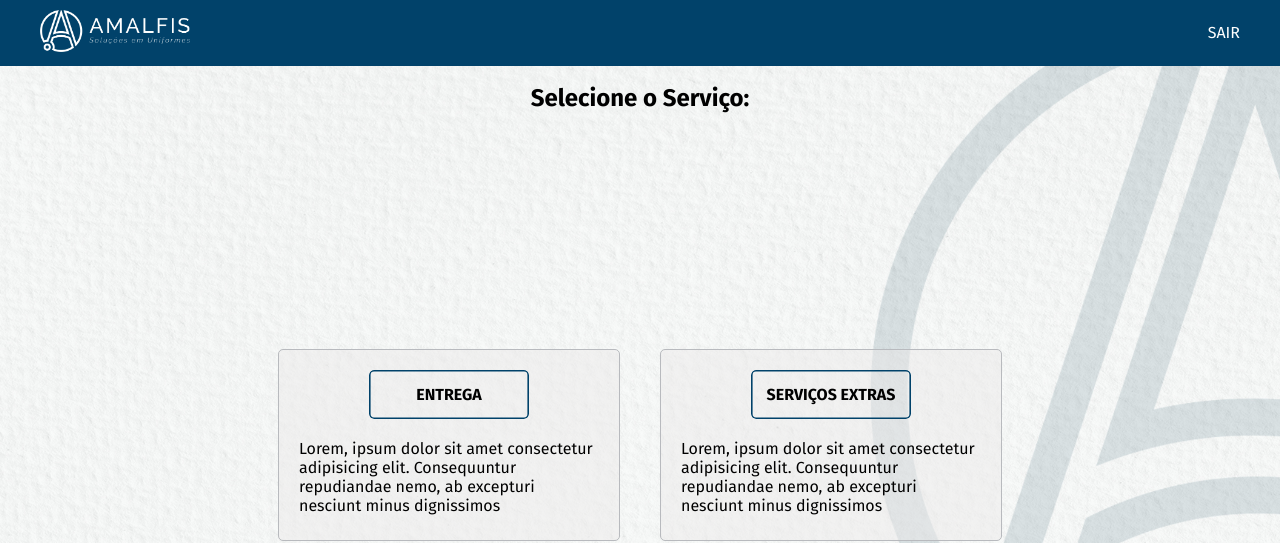
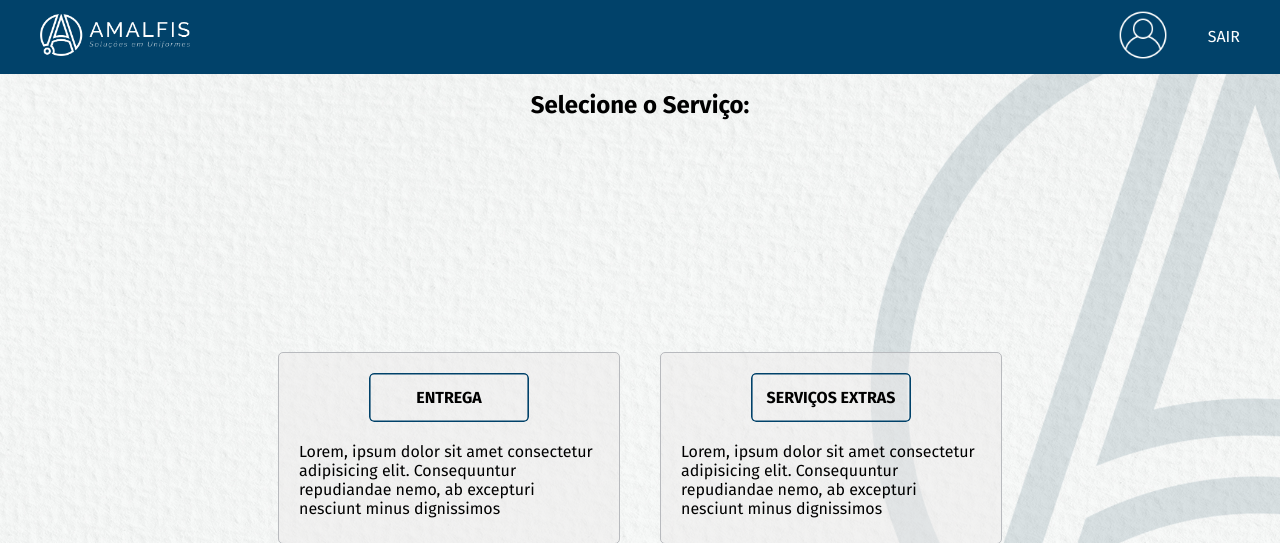
Before and after one commit to FelJohnny/Transporte-check, a PHP site: page /Services.html in a window 1280 px wide. Shown: the top 543 px of the page. Run offline with PHP 8.4, Linux system fonts and the light colour scheme.

Commit message:
aplicando botao de usuario

```diff
--- a/Services.html
+++ b/Services.html
@@ -15,7 +15,10 @@
             <nav class="menu">
                 <ul>
                     <li><a class="services-logo" href="./Services.html"><img src="./img/LOGO AMALFIS DEITADO BRANCO.png"alt='logo'></a></li>
-                    <li><a class="sair" href="./index.html">SAIR</a></li>
+                    <div class="menu-separador">
+                        <li><a class="usuario" href="./"><img src="./img/User.png" alt="Usuario"></a></li>
+                        <li><a class="sair" href="./index.html">SAIR</a></li>
+                    </div>
                 </ul>
             </nav>
         </header><!--header-->
@@ -34,6 +37,7 @@
                     <a class="button" href="./extra-services.html">SERVIÇOS EXTRAS</a></button>
                     <div class="descricao">
                         <p>Lorem, ipsum dolor sit amet consectetur adipisicing elit. Consequuntur repudiandae nemo, ab excepturi nesciunt minus dignissimos </p>
+
                     </div>
                 </div><!--caixa2-->
             </div>
--- a/css/global.css
+++ b/css/global.css
@@ -52,6 +52,18 @@ label{
 .header img{
   height: 100%;
   width: 150px;
+
+}
+
+.menu-separador{
+  display: flex;
+  align-items: center;
+  gap: 40px;
+}
+
+.usuario img{
+  width: 50px;
+  ;
 }
 
 .sair{
```
Also changed, not shown: img/User.png (added).
